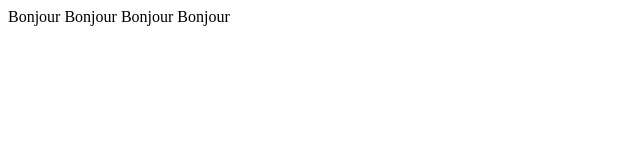
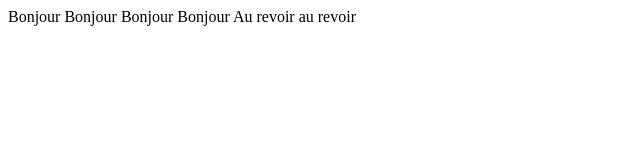
Before and after one commit to ramicol/git-test, a plain HTML site: page index.html in a window 1280 px wide. Shown: the whole page, without its empty margins (0-640 px from the left). Drawn offline with Linux system fonts and the light colour scheme.

Commit message:
Commit ajout aurevoir

```diff
--- a/index.html
+++ b/index.html
@@ -7,5 +7,6 @@
 </head>
 <body>
     Bonjour Bonjour Bonjour Bonjour
+    Au revoir au revoir
 </body>
 </html>
```
